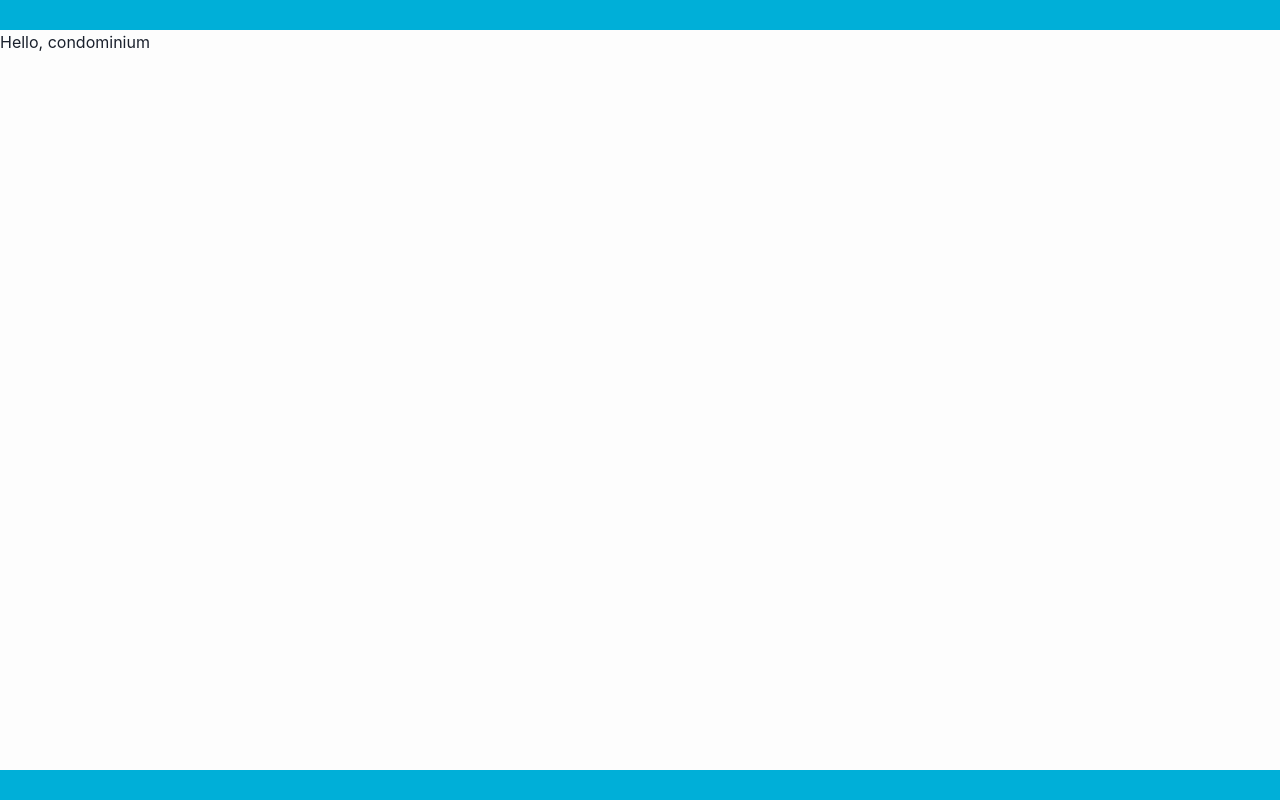
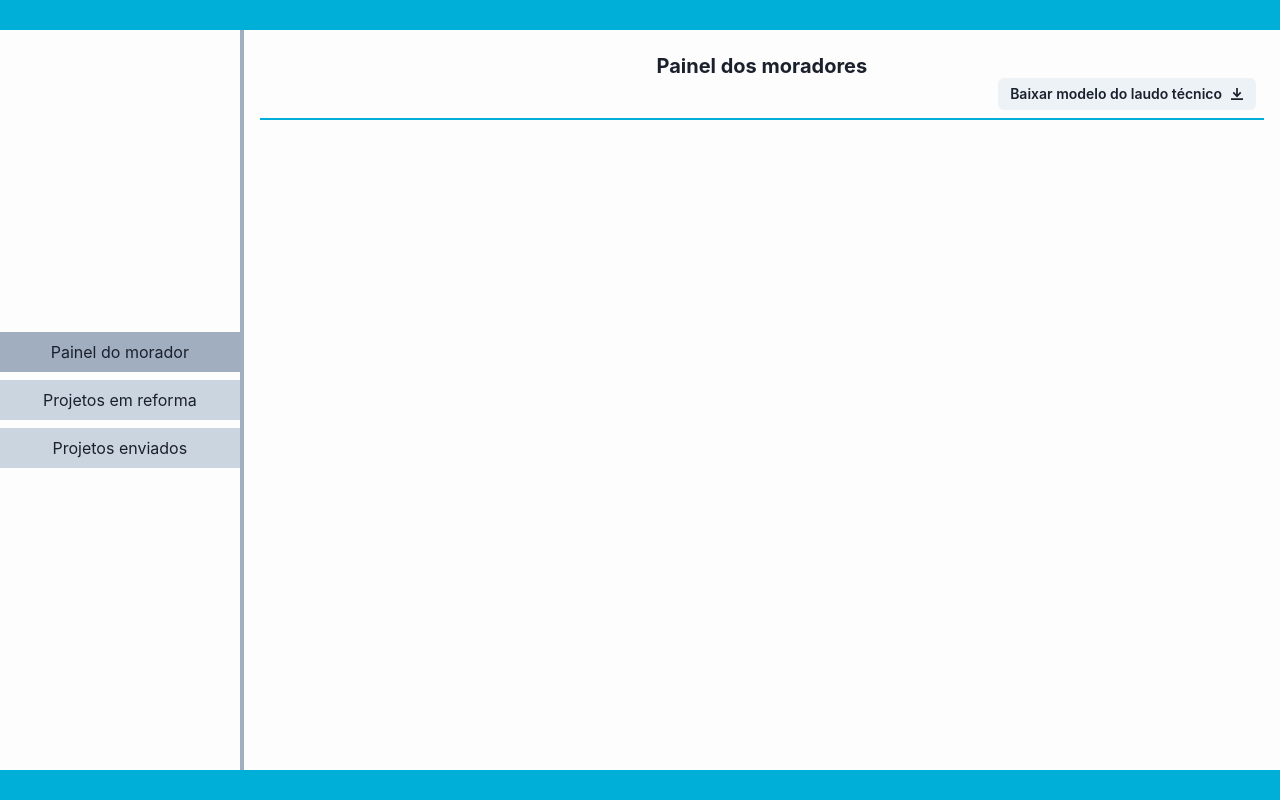
Before and after one commit to TYTO-code/Condominium, a React (Vite) app: page / in a window 1280 px wide. Built offline with nearby package versions, Linux system fonts and the light colour scheme.

Commit message:
feat: initializated creation ResidentsPanel component

```diff
--- a/src/App.tsx
+++ b/src/App.tsx
@@ -2,13 +2,14 @@ import { Box, Flex } from '@chakra-ui/react';
 
 import Footer from './components/Footer';
 import TopBar from './components/TopBar';
+import ResidentsPanel from './pages/ResidentsPanel';
 
 function App(): JSX.Element {
   return (
     <Flex direction="column" w="100%" h="100vh">
       <TopBar />
       <Box w="100%" flex={1}>
-        <h1>Hello, condominium</h1>
+        <ResidentsPanel />
       </Box>
       <Footer />
     </Flex>
--- /dev/null
+++ b/src/pages/ResidentsPanel/index.tsx
@@ -0,0 +1,58 @@
+import { DownloadIcon } from '@chakra-ui/icons';
+import {
+  Button,
+  Flex,
+  Tab,
+  TabList,
+  TabPanel,
+  TabPanels,
+  Tabs
+} from '@chakra-ui/react';
+
+import PanelHeader from '../../components/PanelHeader';
+
+function ResidentsPanel(): JSX.Element {
+  return (
+    <Tabs h="100%" variant="unstyled">
+      <Flex align="center" h="100%">
+        <TabList
+          w="300px"
+          flexDirection="column"
+          gap={2}
+          justifyContent="center"
+          borderRight="4px"
+          h="100%"
+          borderColor="gray.400"
+        >
+          <Tab bg="gray.300" _selected={{ bg: 'gray.400' }}>
+            Painel do morador
+          </Tab>
+          <Tab bg="gray.300" _selected={{ bg: 'gray.400' }}>
+            Projetos em reforma
+          </Tab>
+          <Tab bg="gray.300" _selected={{ bg: 'gray.400' }}>
+            Projetos enviados
+          </Tab>
+        </TabList>
+
+        <TabPanels h="100%">
+          <TabPanel>
+            <PanelHeader title="Painel dos moradores">
+              <Button rightIcon={<DownloadIcon />} colorScheme="gray" size="sm">
+                Baixar modelo do laudo técnico
+              </Button>
+            </PanelHeader>
+          </TabPanel>
+          <TabPanel>
+            <p>two!</p>
+          </TabPanel>
+          <TabPanel>
+            <p>three!</p>
+          </TabPanel>
+        </TabPanels>
+      </Flex>
+    </Tabs>
+  );
+}
+
+export default ResidentsPanel;
```
